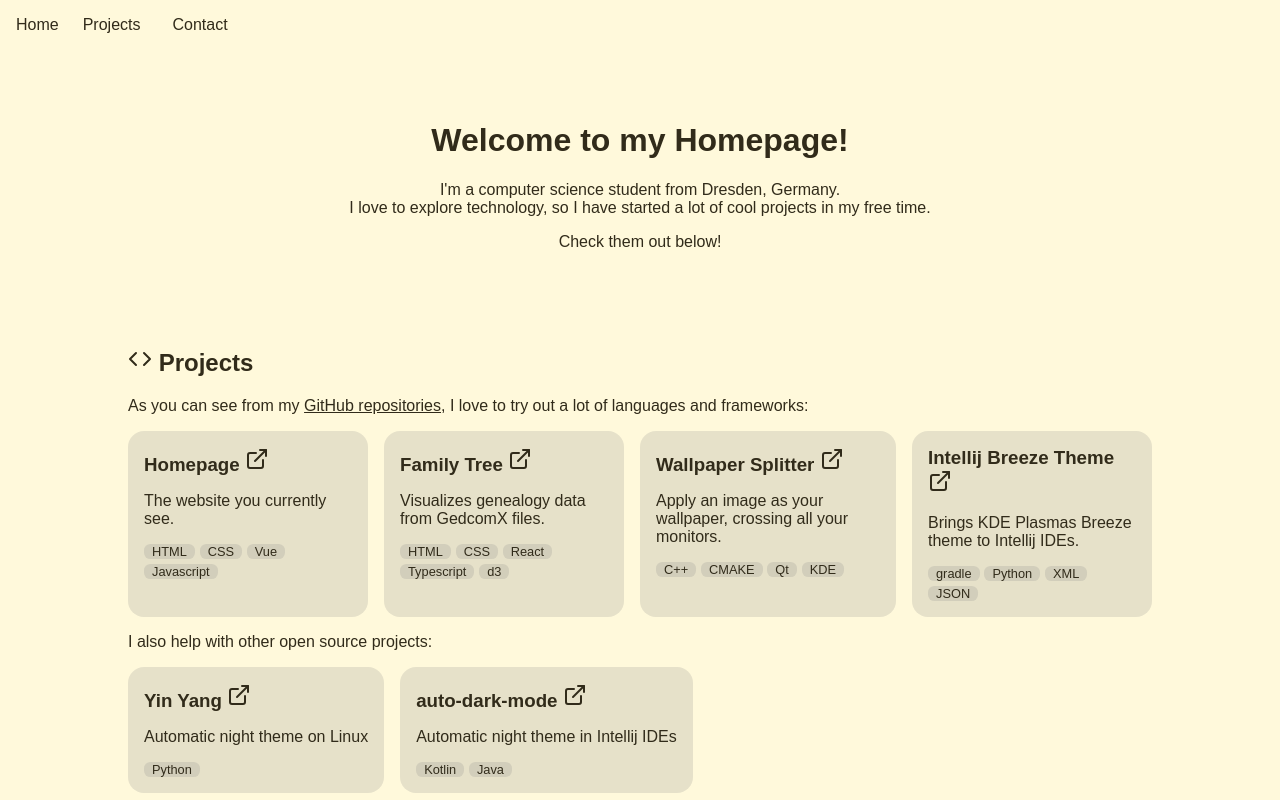
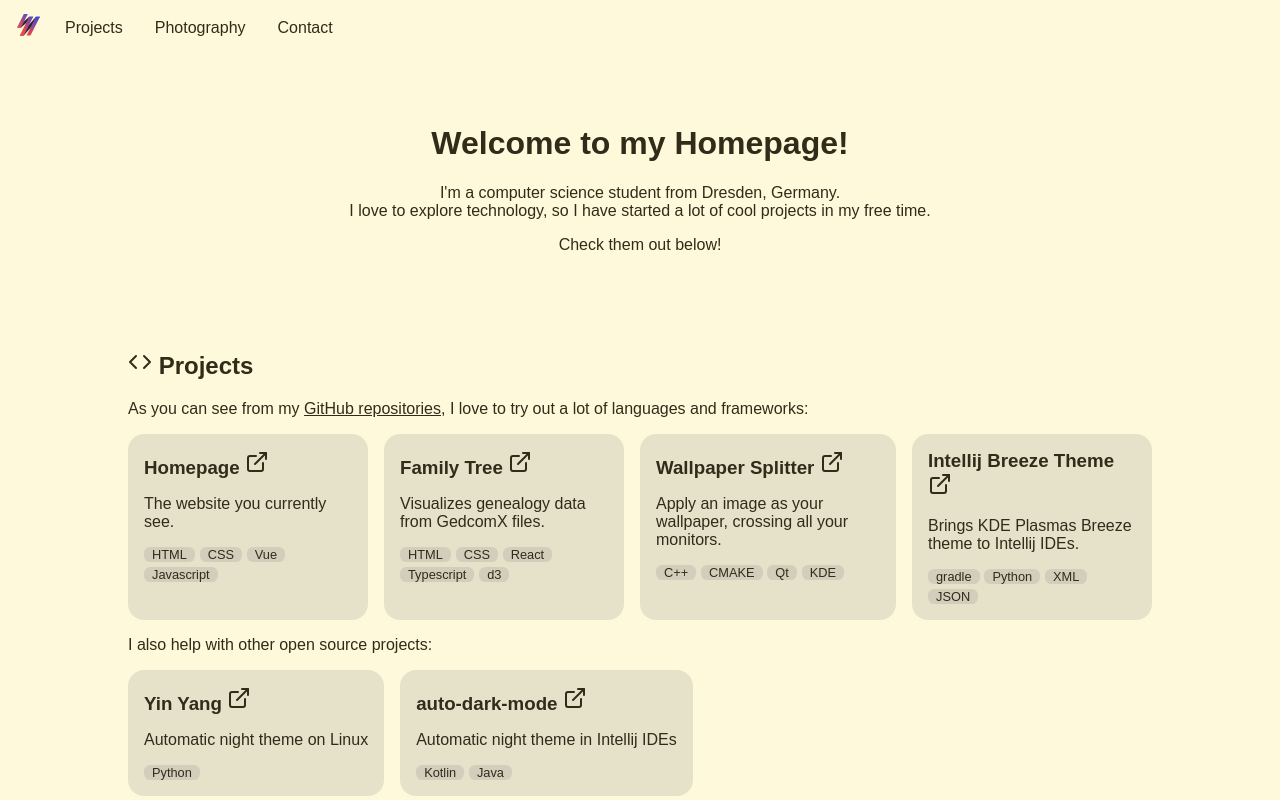
Before and after one commit to l0drex/l0drex.github.io, a Vue app: page / in a window 1280 px wide. Shown: the top 800 px of the page. Built offline with nearby package versions, Linux system fonts and the light colour scheme.

Commit message:
Replace home text with logo

```diff
--- a/src/components/HeaderBar.vue
+++ b/src/components/HeaderBar.vue
@@ -2,8 +2,9 @@
   <header>
     <nav>
       <ul>
-        <li><a href="#">Home</a></li>
+        <li><a href="#"><img src="../assets/logo.svg" height="25" id="logo"/></a></li>
         <li><a href="#Projects">Projects</a></li>
+        <li><a href="#Photography">Photography</a></li>
         <li><a href="#Contact">Contact</a></li>
       </ul>
     </nav>
@@ -58,4 +59,9 @@ nav li:active {
 nav li:active a {
   color: var(--background);
 }
+
+#logo {
+  position: relative;
+  bottom: -5px;
+}
 </style>
```
